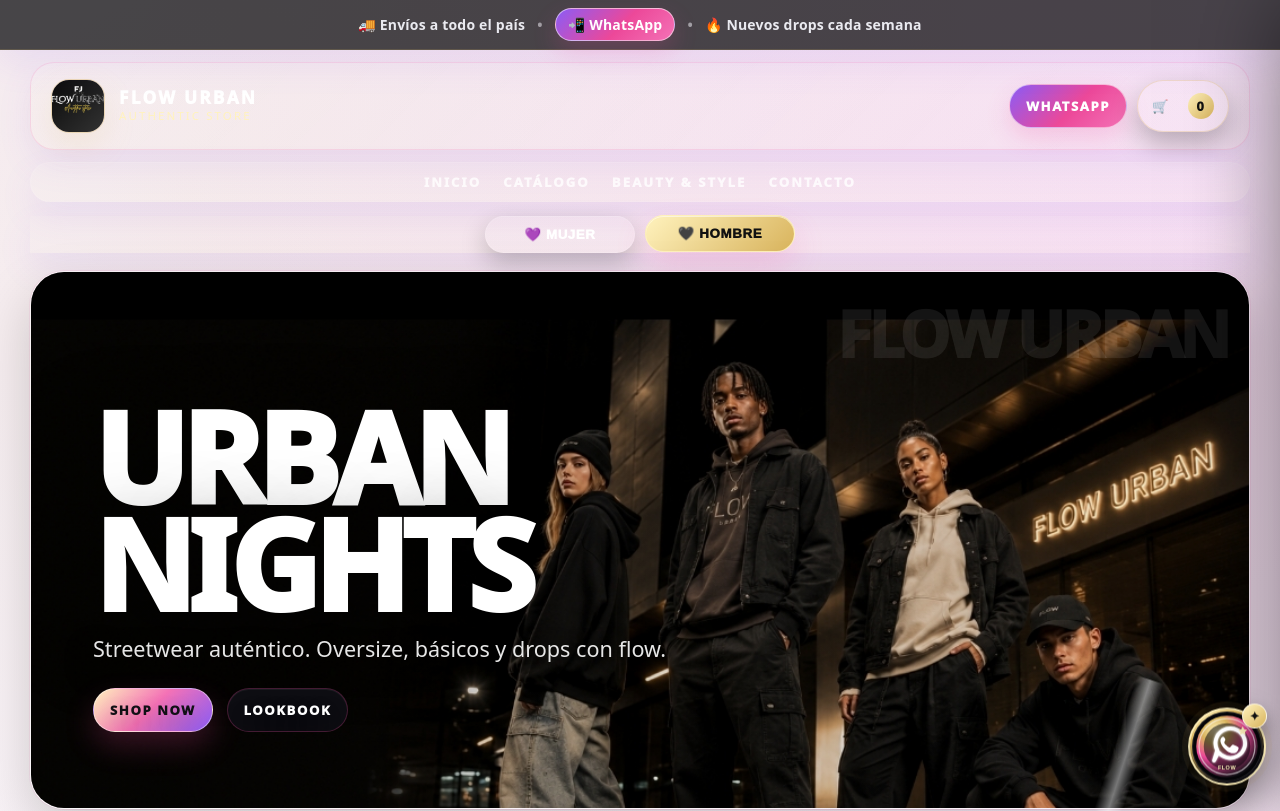
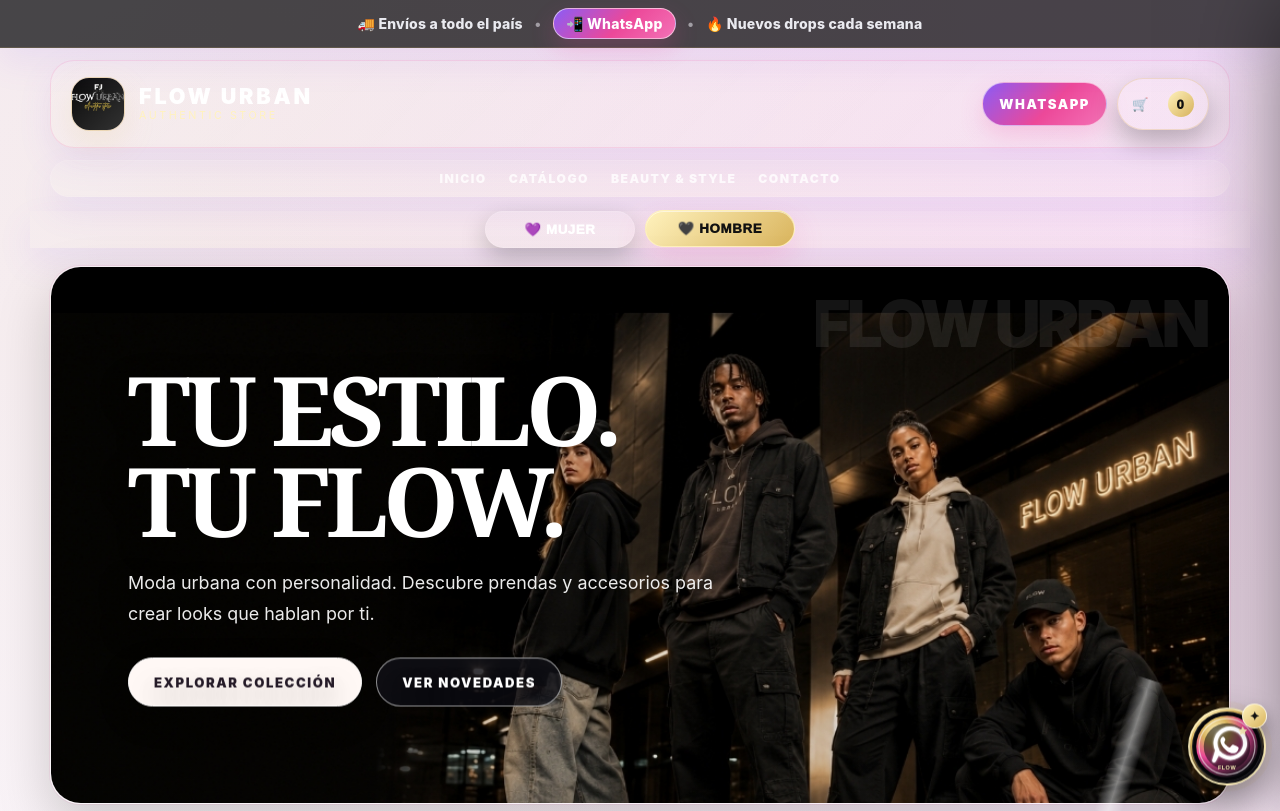
Before and after one commit to flowurbann9-tech/Flow-Urban, a plain HTML site: page index.html in a window 1280 px wide. Shown: the top 811 px of the page. Drawn offline with Linux system fonts and the light colour scheme; files whose address does not match are found by name.

Commit message:
style: connect premium editorial layer and refresh storefront hero

```diff
--- a/index.html
+++ b/index.html
@@ -9,12 +9,13 @@
   <meta property="og:site_name" content="Flow Urban Store" />
   <meta property="og:description" content="Tienda virtual de streetwear premium con flow urbano." />
   <meta name="twitter:title" content="Flow Urban Store" />
-  <meta name="theme-color" content="#0b0b0f" />
+  <meta name="theme-color" content="#fff4f7" />
   <link rel="preload" as="image" href="assets/SmartSelect_20260625_142913_ChatGPT.jpg?v=2" fetchpriority="high" />
   <link rel="stylesheet" href="styles.css" />
   <link rel="stylesheet" href="premium.css?v=2" />
   <link rel="stylesheet" href="wa-polish.css?v=2" />
   <link rel="stylesheet" href="drops-title.css?v=1" />
+  <link rel="stylesheet" href="editorial-premium.css?v=1" />
 </head>
 <body>
   <div class="pmodal" id="pModal" aria-hidden="true"><div class="pmodal__back" id="pModalBack"></div><div class="pmodal__card" role="dialog" aria-label="Producto"><button class="pmodal__close" id="pModalClose" type="button">✕</button><div class="pslider" id="pSlider"><div class="pslider__track" id="pSliderTrack"></div><div class="pslider__dots" id="pSliderDots"></div></div><div class="pmodal__body"><div class="pmodal__title" id="pTitle"></div><div class="pmodal__meta" id="pMeta"></div><div class="pmodal__price" id="pPrice"></div><div class="pmodal__sizes" id="pSizes"></div><button class="btn btn--gold btn--wide" id="pAddBtn" type="button">Agregar al carrito</button></div></div></div>
@@ -23,7 +24,7 @@
   <nav class="nav"><a href="#inicio">INICIO</a><a href="#catalogo">CATÁLOGO</a><a href="#beauty-style">BEAUTY &amp; STYLE</a><a href="#contacto">CONTACTO</a></nav>
   <div class="genderSwitch"><button id="btnWomen" class="genderBtn" type="button">💜 MUJER</button><button id="btnMen" class="genderBtn genderBtn--active" type="button">🖤 HOMBRE</button></div>
   <main id="inicio">
-    <section class="hero"><img class="hero__img" src="assets/SmartSelect_20260625_142913_ChatGPT.jpg?v=2" alt="Flow Urban" loading="eager" decoding="async" fetchpriority="high" /><div class="hero__overlay"><div class="hero__kicker">URBAN NIGHTS</div><div class="hero__desc">Streetwear auténtico. Oversize, básicos y drops con flow.</div><div class="hero__actions"><a class="btn btn--gold" href="#catalogo">SHOP NOW</a><a class="btn btn--ghost" href="#catalogo">LOOKBOOK</a></div></div></section>
+    <section class="hero"><img class="hero__img" src="assets/SmartSelect_20260625_142913_ChatGPT.jpg?v=2" alt="Flow Urban" loading="eager" decoding="async" fetchpriority="high" /><div class="hero__overlay"><div class="hero__kicker">TU ESTILO. TU FLOW.</div><div class="hero__desc">Moda urbana con personalidad. Descubre prendas y accesorios para crear looks que hablan por ti.</div><div class="hero__actions"><a class="btn btn--gold" href="#catalogo">EXPLORAR COLECCIÓN</a><a class="btn btn--ghost" href="#catalogo">VER NOVEDADES</a></div></div></section>
     <section class="lux-banner" aria-label="Drop ilimitado"><div class="lux-banner__inner"><span class="lux-banner__tag">✦ DROP ILIMITADO</span><h3 class="lux-banner__title">Streetwear sin límites</h3><p class="lux-banner__text">Nuevos estilos, flow urbano y prendas con actitud para elevar tu outfit todos los días.</p><a href="#catalogo" class="lux-banner__btn">VER COLECCIÓN</a></div></section>
     <section class="section" id="catalogo"><h2 class="h2">NEW DROPS</h2><p class="muted">Busca tu estilo, elige talla y arma tu carrito.</p><div class="filters"><div class="field"><label>Buscar</label><input id="searchInput" type="search" placeholder="Ej: hoodie, oversize, negro" /></div><div class="field"><label>Categoría</label><select id="categorySelect"></select></div><div class="field"><label>Orden</label><select id="sortSelect"><option value="featured">Destacados</option><option value="priceAsc">Precio: menor a mayor</option><option value="priceDesc">Precio: mayor a menor</option><option value="nameAsc">Nombre: A–Z</option></select></div><button class="btn btn--dark" id="clearBtn" type="button">Limpiar</button></div><div class="count" id="resultsCount"></div><div class="grid" id="productsGrid"></div></section>
     <section class="section section--dark" id="contacto"><h2 class="h2">Contacto</h2><p class="muted">¿Quieres armar tu pedido rápido? Escríbenos por WhatsApp.</p><div class="contactBtns"><a class="btn btn--ghost" href="#" id="igBtn" rel="noopener">Instagram</a><a class="btn btn--ghost" href="#" id="ttBtn" rel="noopener">TikTok</a></div><a class="btn btn--gold btn--wide" id="waContact" href="#" rel="noopener">Hablar por WhatsApp</a></section>
```
